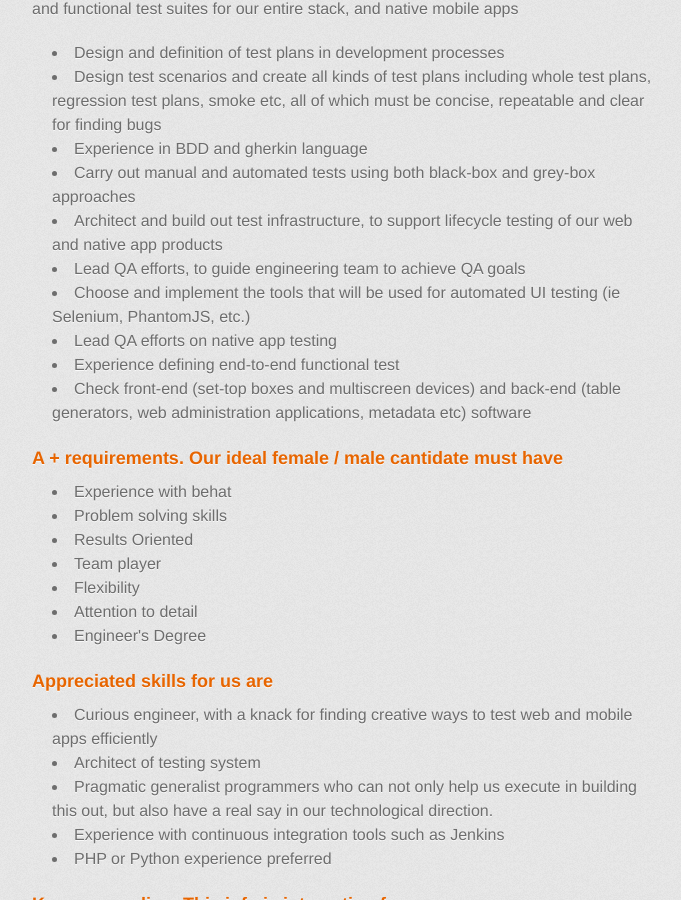
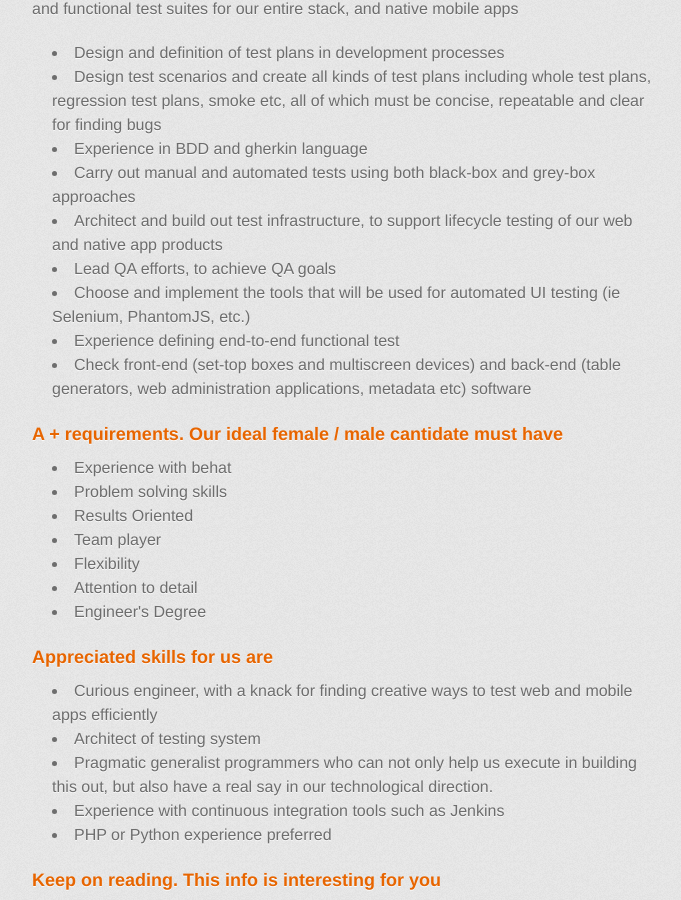
Before and after one commit to parclick/parclick.github.io, a Jekyll site: the page built from _posts/2016-11-20-QA-Manager.html, in a window 1280 px wide and 900 px high, scrolled down 951 px. Shown: the whole window, without its empty margins (298-979 px from the left). Built offline with Jekyll 4.4.1, drawn with Linux system fonts in a browser that asks for light colours; some web fonts are replaced; Markdown is read by kramdown in place of the engine named in the settings.

Commit message:
Update 2016-11-20-QA-Manager.html

```diff
--- a/_posts/2016-11-20-QA-Manager.html
+++ b/_posts/2016-11-20-QA-Manager.html
@@ -22,9 +22,8 @@ title: QA Manager
   <li>Experience in BDD and gherkin language</li>
   <li>Carry out manual and automated tests using both black-box and grey-box approaches</li>
   <li>Architect and build out test infrastructure, to support lifecycle testing of our web and native app products</li>
-  <li>Lead QA efforts, to guide engineering team to achieve QA goals</li>
+  <li>Lead QA efforts, to achieve QA goals</li>
   <li>Choose and implement the tools that will be used for automated UI testing (ie Selenium, PhantomJS, etc.) </li>
-  <li>Lead QA efforts on native app testing</li>
   <li>Experience defining end-to-end functional test</li>
   <li>Check front-end (set-top boxes and multiscreen devices) and back-end (table generators, web administration applications, metadata etc) software</li>
 </ul>
```
